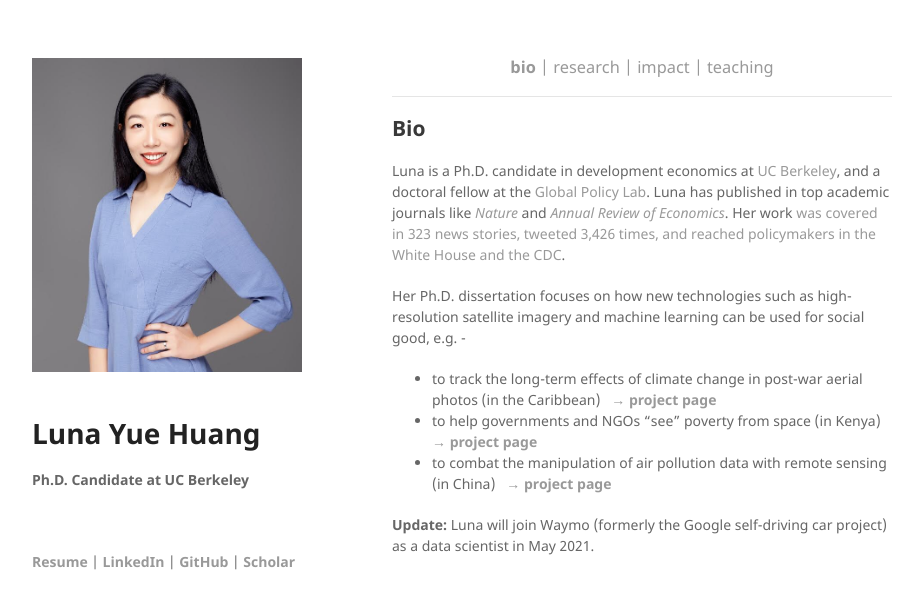
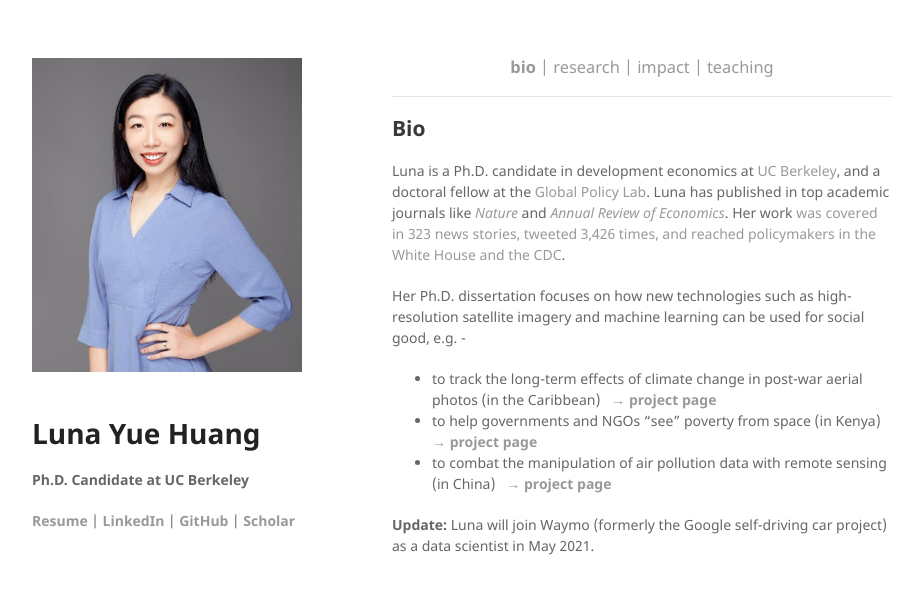
Before and after one commit to luna983/luna983.github.io, a Jekyll site: the page built from index.md, in a window 1280 px wide. Shown: the top 609 px of the page, without its empty margins (178-1101 px from the left). Built offline with Jekyll 4.4.1, drawn with Linux system fonts in a browser that asks for light colours.

Commit message:
Update default.html

```diff
--- a/_layouts/default.html
+++ b/_layouts/default.html
@@ -25,7 +25,6 @@
         <p><br></p>
         <h1>{{ site.title }}</h1>
         <p><strong>{{ site.short_description }}</strong></p>
-        <p>{{ site.long_description }}<br></p>
         <p><a href="{{ site.cv_short_file }}"><b>Resume</b></a> &#124; <a href="{{ site.linkedin }}"><b>LinkedIn</b></a> &#124; <a href="{{ site.github }}"><b>GitHub</b></a> &#124; <a href="{{ site.gscholar }}"><b>Scholar</b></a> <br></p>
         <p><br></p>
 
```
